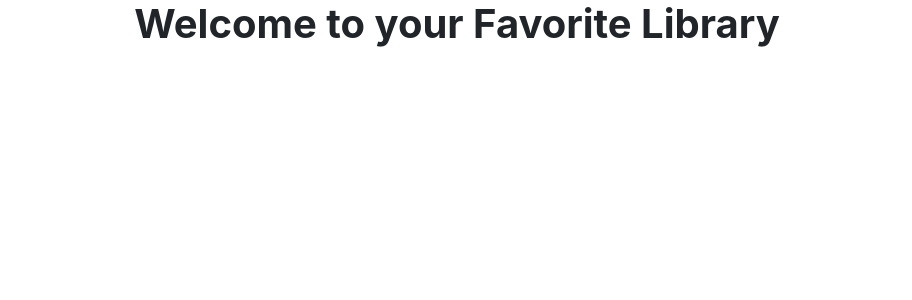
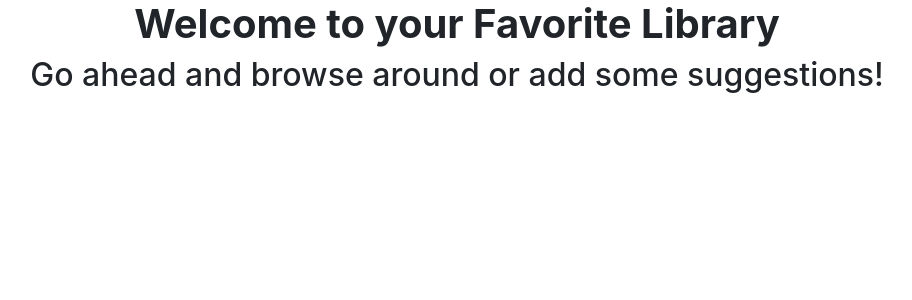
Before and after one commit to TruLeroyalty/phase-2-react-project-frontend, a React (Create React App) app in the folder project/: page / in a window 1280 px wide. Shown: the top 300 px of the page, without its empty margins (183-1095 px from the left). Built offline with nearby package versions, Linux system fonts and the light colour scheme.

Commit message:
Adding on to the welcoming

```diff
--- a/project/src/components/Home.js
+++ b/project/src/components/Home.js
@@ -1,14 +1,19 @@
 import React from 'react';
 
 const Home = () => {
-  return(  <div>
+  return (
+     <div>
         <h1>
-            <p>
             <strong>
                 Welcome to your Favorite Library
             </strong>
-            </p>
+            <br />
         </h1>
+        <p>
+            <h2>
+                Go ahead and browse around or add some suggestions!
+            </h2>
+        </p>
     </div>
 )
 }
```
